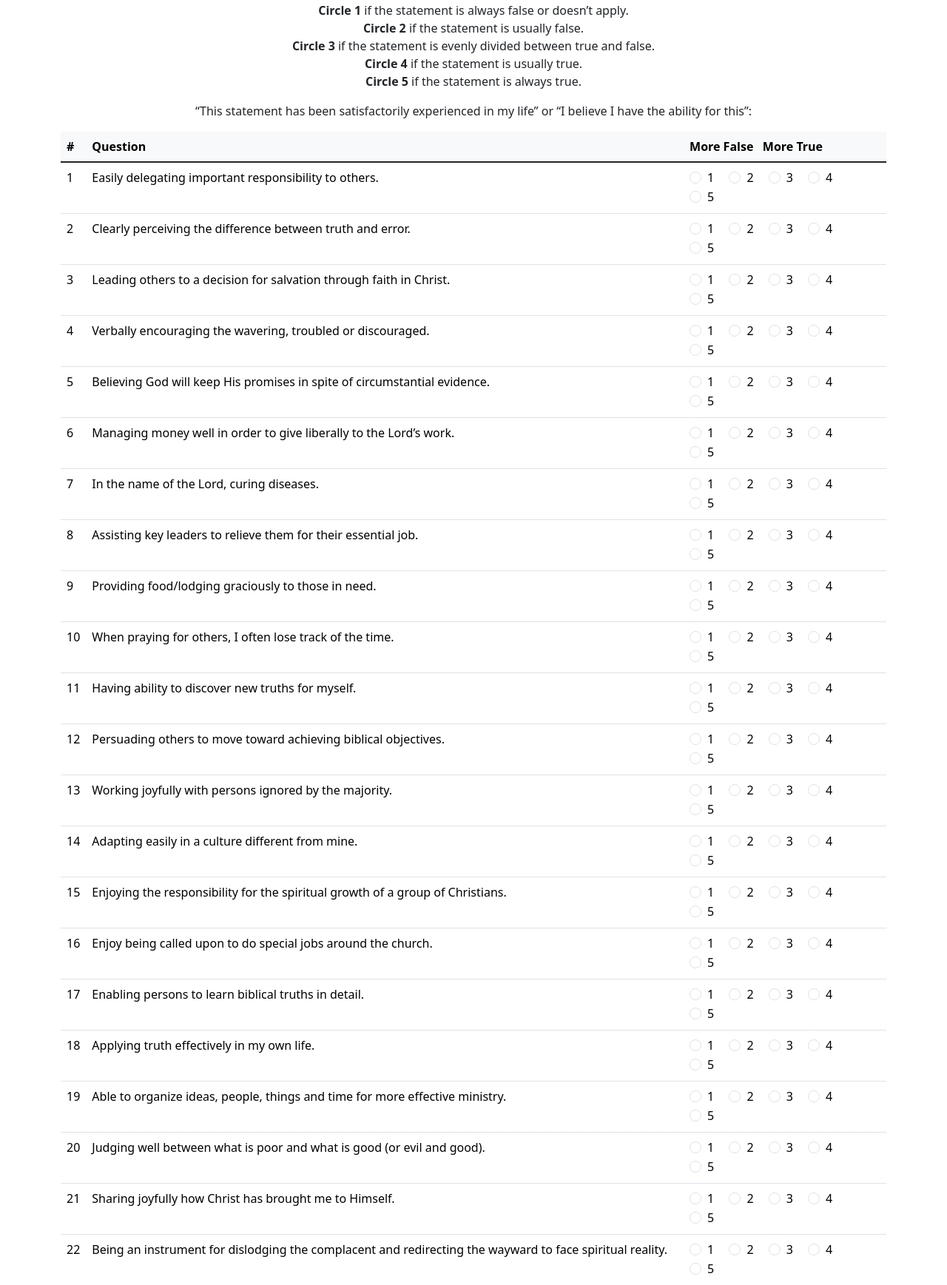
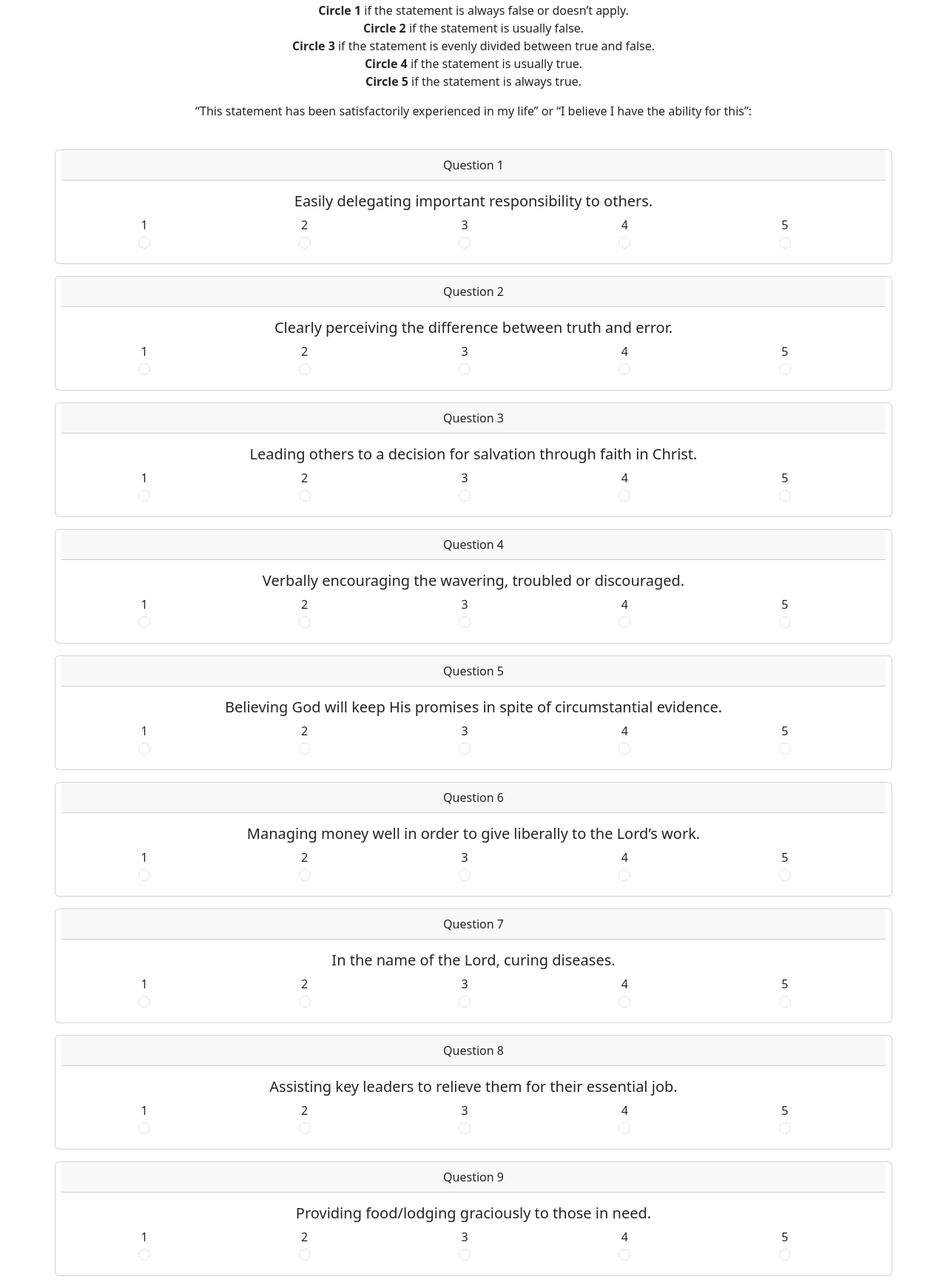
Before and after one commit to rodwanb/spiritual-gifts-questionnaire, a PHP site: page / in a window 1280 px wide. Shown: the part 226-1963 px from the top of the page at 74% size. Run offline with PHP 8.4, Linux system fonts and the light colour scheme.

Commit message:
updated layout

```diff
--- a/view/questionnaire.php
+++ b/view/questionnaire.php
@@ -9,7 +9,7 @@
     <body>
         <div class="container text-center">
             <div class="row justify-content-md-center">
-                <div class="col-md-auto">
+                <div class="col-sm-auto">
                     <h1 class="display-1">Spiritual Gifts Questionnaire</h1>
                     <br>
                     <p class="lead">
@@ -26,45 +26,31 @@
                     <p>
                         “This statement has been satisfactorily experienced in my life” or “I believe I have the ability for this”:
                     </p>
-
-                    </p>
-                    <form action="index.php" method="post">
+                    <br>
+                    <form class="row g-3" action="index.php" method="post">
                         <input type="hidden" name="action" value="assess_gifts">
-
-                        <div class="table-responsive">
-                            <table class="table table-hover table-responsive text-start">
-                                <thead class="table-light">
-                                    <tr>
-                                        <th>#</th>
-                                        <th>Question</th>
-                                        <th>More False &nbsp; More True</th>
-                                    </tr>
-                                </thead>
-                                <tbody class="table-group-divider">
                         <?php foreach ($questions as $question_id => $question_text) : ?>
-                                    <tr>
-                                        <td>
-                                            <label><?php echo $question_id; ?></label>
-                                        </td>
-                                        <td>
-                                            <label><?php echo $question_text; ?></label>
-                                        </td>
-                                        <td>
+                            <div class="card">
+                                <div class="card-header">
+                                    <?php echo "Question $question_id"; ?>
+                                </div>
+                                <div class="card-body">
+                                    <h5 class="card-title"><?php echo "$question_text"; ?></h5>
+                                    <div class="row col-12 justify-content-center">
                                         <?php foreach (range(1, 5) as $option) : ?>
-                                                <div class="form-check form-check-inline">
+                                            <div class="col">
+                                                <label class="form-check-label" for="<?php echo "$question_id $option"; ?>"><?php echo $option ?></label>
+                                                <br>
                                                 <input type="radio" class="form-check-input" name="<?php echo "question_$question_id"; ?>" id="<?php echo "$question_id $option"; ?>" value="<?php echo $option; ?>"/>
-                                                    <label class="form-check-label" for="<?php echo "$question_id $option"; ?>"><?php echo $option ?></label>
                                             </div>
                                         <?php endforeach; ?>
-                                        </td>
-                                    </tr>
+                                    </div>
+                                </div>
+                            </div>
                         <?php endforeach; ?>
-                                </tbody>
-                            </table>
-                        <div class="table-responsive">
+                        <div class="col-12">
                             <button type="submit" class="btn btn-primary">Submit</button>
-                        <br>
-                        <br>
+                        </div>
                     </form>
                     <br>
                 </div>
--- a/view/results.php
+++ b/view/results.php
@@ -21,7 +21,6 @@
                             <?php if ($value > 0) : ?>
                                 <div class="col">
                                     <div class="card h-100">
-                                    <!--<img src="..." class="card-img-top" alt="...">-->
                                         <div class="card-body">
                                             <h5 class="card-title"><?php echo GIFTS[$key]['name']; ?></h5>
                                             <p class="card-text"><?php echo GIFTS[$key]['description']; ?></p>
```
Lines whose indentation alone changed are shown as unchanged.
